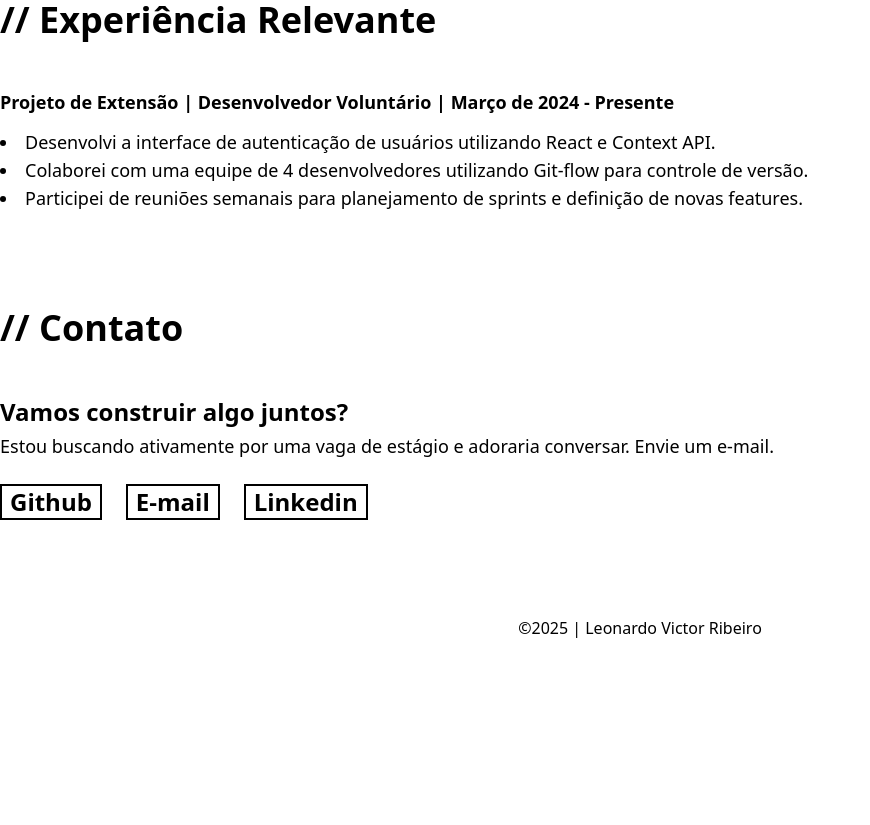
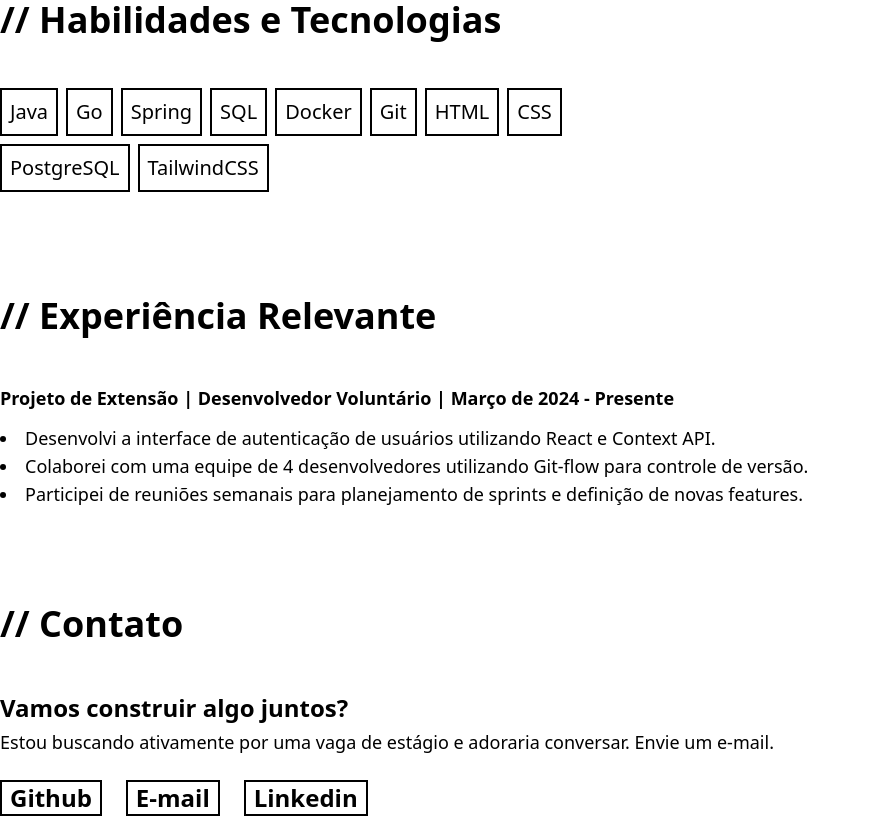
Before and after one commit to leonardo-victor-ribeiro/leonardo-victor-ribeiro.github.io, a plain HTML site: page index.html in a window 1280 px wide. Shown: the top 825 px of the page, without its empty margins (0-870 px from the left). Before the commit the page ends 800 px from the top, so only its background shows below. Drawn offline with nearby package versions, Linux system fonts and the light colour scheme.

Commit message:
adiciona seção habilidades e tecnologias

```diff
--- a/index.html
+++ b/index.html
@@ -8,6 +8,22 @@
 </head>
 <body>
     <div class="max-w-7xl m-auto">
+        <!-- habilidades e tecnologias -->
+        <section id="habilidades" class="lg:mb-24">
+            <h2 class="lg:text-4xl font-bold lg:mb-12">// Habilidades e Tecnologias</h2>
+            <ul class="text-xl lg:flex lg:flex-row lg:flex-wrap lg:max-w-2xl">
+                <p class="border-2 border-black p-2 mr-2 mb-2">Java</p>
+                <p class="border-2 border-black p-2 mr-2 mb-2">Go</p>
+                <p class="border-2 border-black p-2 mr-2 mb-2">Spring</p>
+                <p class="border-2 border-black p-2 mr-2 mb-2">SQL</p>
+                <p class="border-2 border-black p-2 mr-2 mb-2">Docker</p>
+                <p class="border-2 border-black p-2 mr-2 mb-2">Git</p>
+                <p class="border-2 border-black p-2 mr-2 mb-2">HTML</p>
+                <p class="border-2 border-black p-2 mr-2 mb-2">CSS</p>
+                <p class="border-2 border-black p-2 mr-2 mb-2">PostgreSQL</p>
+                <p class="border-2 border-black p-2 mr-2 mb-2">TailwindCSS</p>
+            </ul>
+        </section>
         <!-- experiencia relevante -->
         <section id="experience">
             <h2 class="lg:text-4xl font-bold lg:mb-12">// Experiência Relevante</h2>
```
